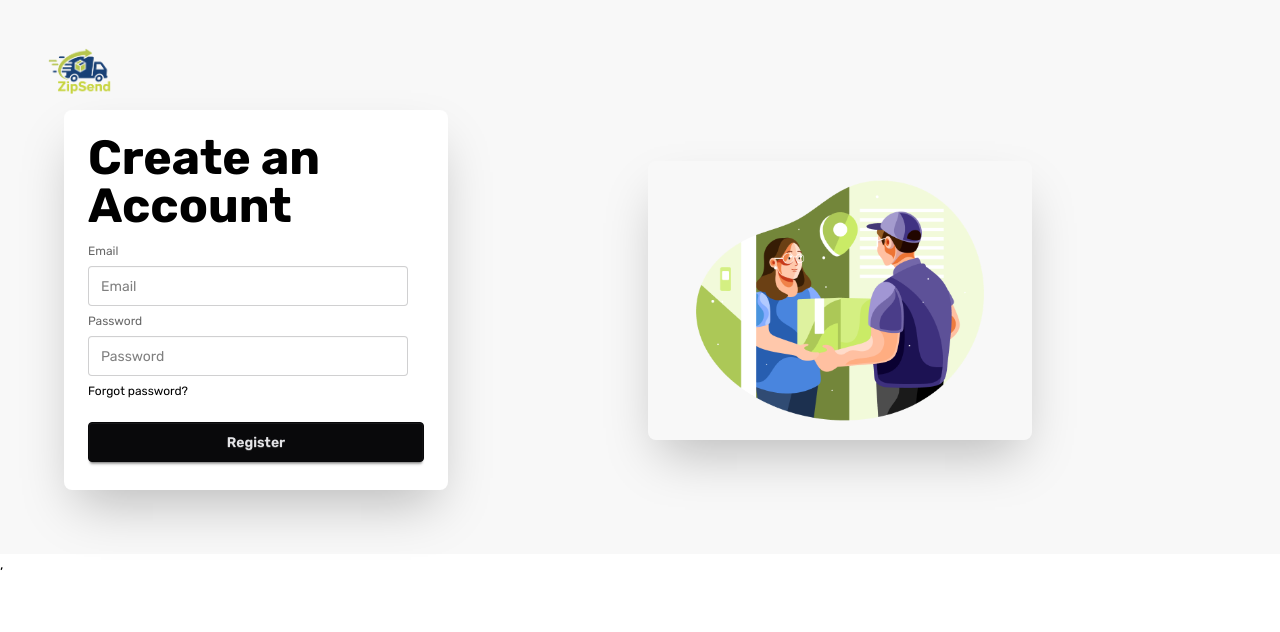
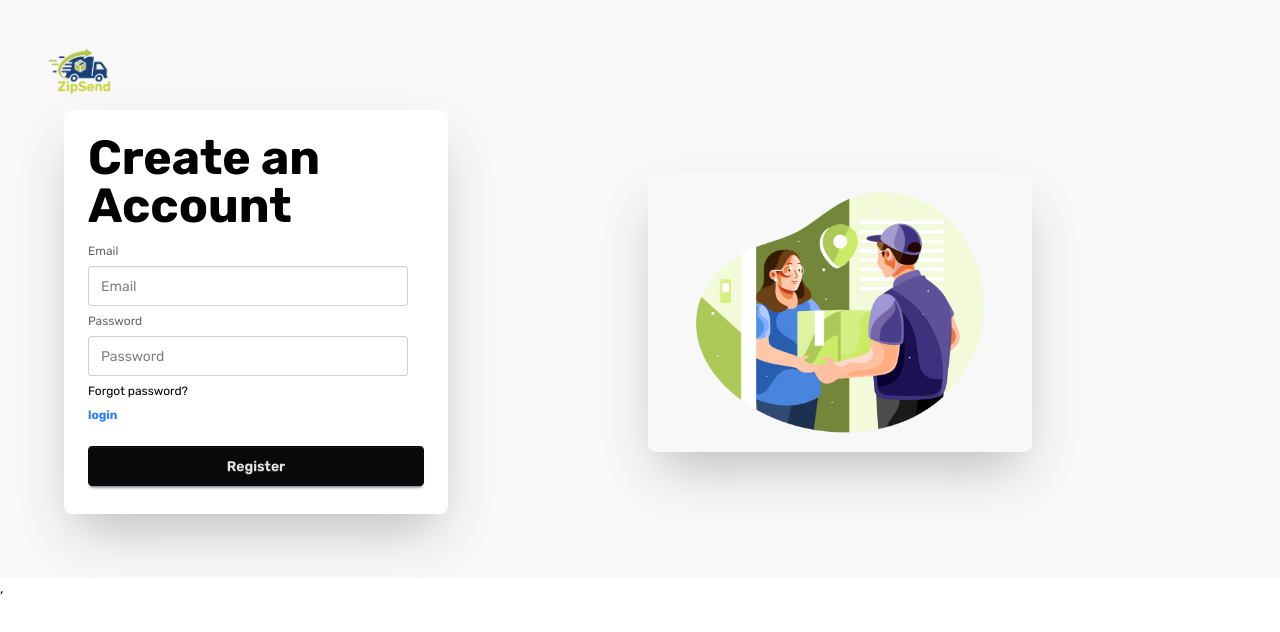
Before and after one commit to mehedihasan1337/ZipSend-client, a React (Vite) app: page /register in a window 1280 px wide. Shown: the top 632 px of the page. Built offline with nearby package versions, Linux system fonts and the light colour scheme; no server answers.

Commit message:
added link

```diff
--- a/src/pages/Authentication/Login/Login.jsx
+++ b/src/pages/Authentication/Login/Login.jsx
@@ -1,5 +1,6 @@
 import React from 'react';
 import { useForm } from 'react-hook-form';
+import { Link } from 'react-router';
 
 const Login = () => {
     const { register,
@@ -35,7 +36,7 @@ const Login = () => {
 
                     <div><a className="link link-hover">Forgot password?</a></div>
 
-
+                   <Link className='text-blue-500 font-bold' to="/register"> register</Link>
                 </fieldset>
 
  <button className="btn btn-neutral mt-4">Login</button>
--- a/src/pages/Authentication/Register/Register.jsx
+++ b/src/pages/Authentication/Register/Register.jsx
@@ -1,6 +1,7 @@
 import React from 'react';
 import { useForm } from 'react-hook-form';
 import useAuth from '../../../hooks/useAuth';
+import { Link } from 'react-router';
 
 const Register = () => {
     const { register, handleSubmit, formState: { errors } } = useForm()
@@ -52,6 +53,7 @@ const Register = () => {
                             }
 
                             <div><a className="link link-hover">Forgot password?</a></div>
+                            <Link className='text-blue-500 font-bold' to="/login"> login</Link>
                             <button className="btn btn-neutral mt-4">Register</button>
                         </fieldset>
                     </form>
--- a/src/pages/shared/Navber.jsx
+++ b/src/pages/shared/Navber.jsx
@@ -1,5 +1,5 @@
 import React from 'react';
-import { NavLink } from 'react-router';
+import { Link, NavLink } from 'react-router';
 import ZipSendLogo from './ZipSendLogo';
 ;
 
@@ -38,7 +38,7 @@ const Navber = () => {
         </div>
       <div className="navbar-end">
           <div className=' grid md:grid-cols-2 gap-3 '>
-          <button className=" border-2 text-[#CAEB66] border-[#CAEB66] p-2 rounded-xl hover:text-black hover:bg-[#CAEB66] ">Sign In</button>
+          <button className=" border-2 text-[#CAEB66] border-[#CAEB66] p-2 rounded-xl hover:text-black hover:bg-[#CAEB66] "><Link to="/login">Sign In</Link></button>
           <button className="btn shadow-none bg-[#CAEB66] border-none text-black rounded-xl">Be a rider</button>
 
 
```
